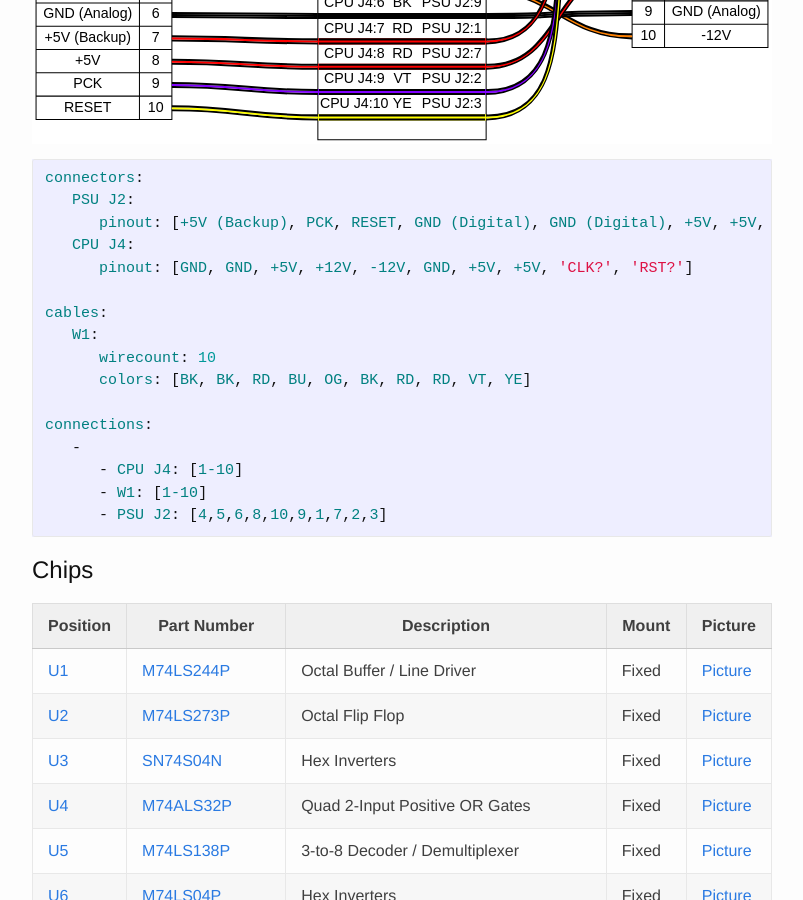
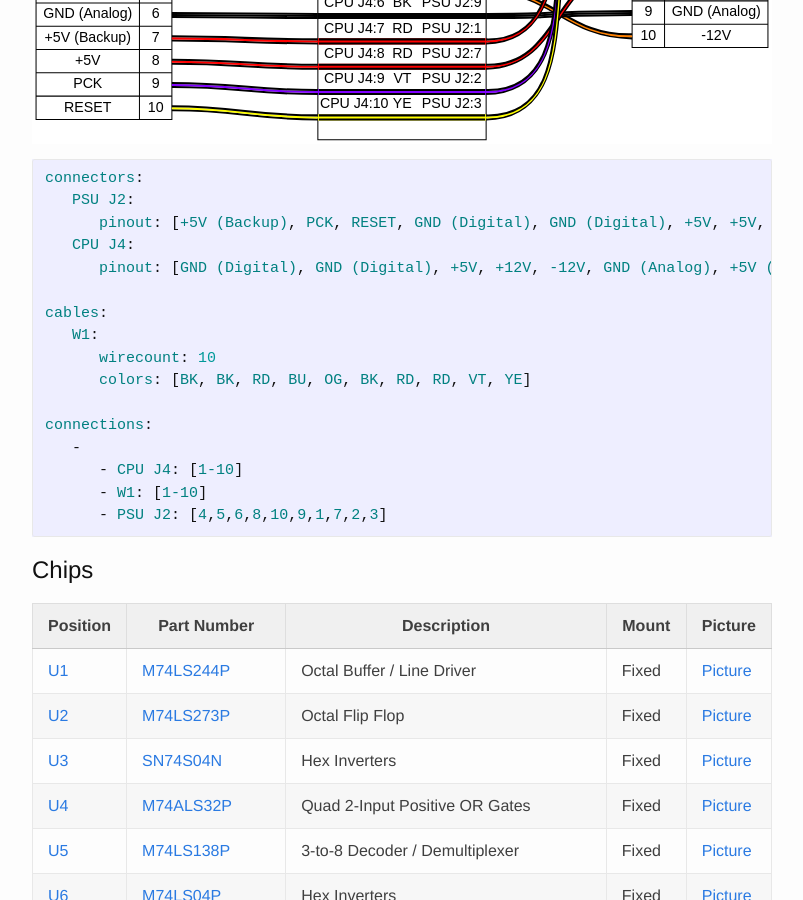
Before and after one commit to cilynx/cilynx.github.io, a Jekyll site: the page built from _posts/2020-06-22-kurzweil_k1000se_components.md, in a window 1280 px wide and 900 px high, scrolled down 970 px. Shown: the whole window, without its empty margins (238-1041 px from the left). Built offline with Jekyll 4.4.1, drawn with Linux system fonts in a browser that asks for light colours; a script that is not in the unit is left out; comment, search, counter and statistics services are not loaded.

Commit message:
Fix J4 pinout

```diff
--- a/_posts/2020-06-22-kurzweil_k1000se_components.md
+++ b/_posts/2020-06-22-kurzweil_k1000se_components.md
@@ -17,7 +17,7 @@ connectors:
    PSU J2:
       pinout: [+5V (Backup), PCK, RESET, GND (Digital), GND (Digital), +5V, +5V, +12V, GND (Analog), -12V]
    CPU J4:
-      pinout: [GND, GND, +5V, +12V, -12V, GND, +5V, +5V, 'CLK?', 'RST?']
+      pinout: [GND (Digital), GND (Digital), +5V, +12V, -12V, GND (Analog), +5V (Backup), +5V, PCK, RESET]
 
 cables:
    W1:
```
